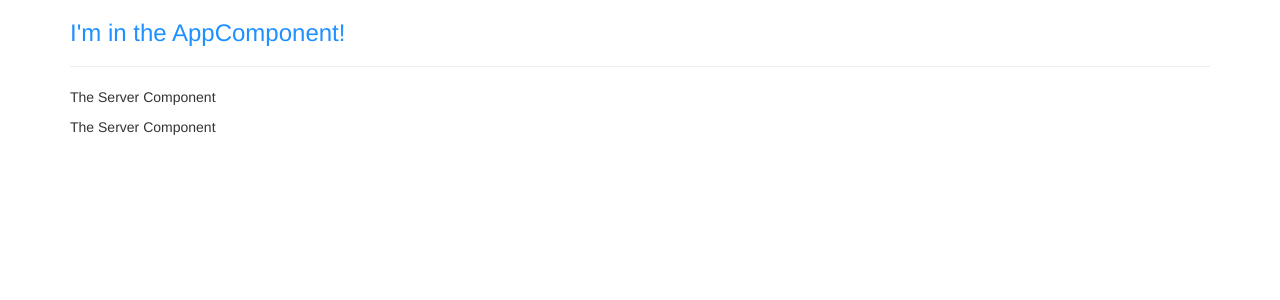
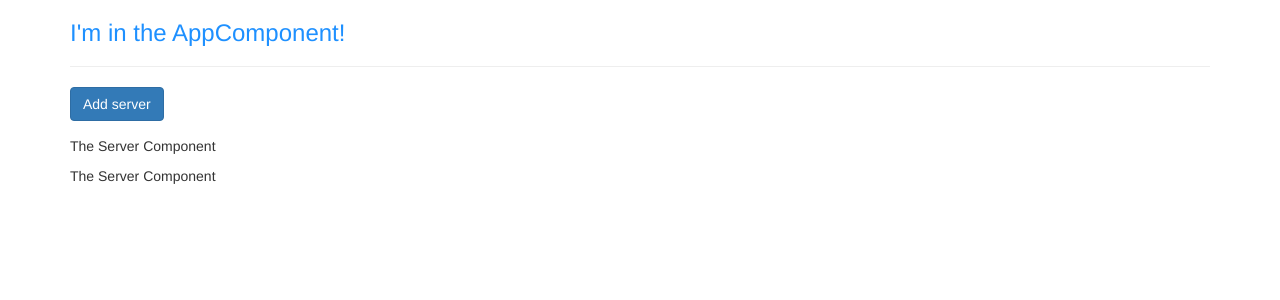
Before and after one commit to ForceAwakenz/Udemy-Max-Angular-Basics, an Angular app: page / in a window 1280 px wide. Shown: the top 300 px of the page. Built offline with nearby package versions, Linux system fonts and the light colour scheme.

Commit message:
add an examples of property binding, string interpolation, work with basic component properties

```diff
--- a/src/app/servers/servers.component.css
+++ b/src/app/servers/servers.component.css
@@ -0,0 +1,3 @@
+.btn {
+    margin-bottom: 15px;
+}
--- a/src/app/servers/servers.component.html
+++ b/src/app/servers/servers.component.html
@@ -1,2 +1,6 @@
+<button class="btn btn-primary" [disabled]="!allowNewServer" >Add server</button>
+<!-- <p>{{allowNewServer}}</p>
+<p [innerText]="allowNewServer" ></p> -->
+
 <app-server></app-server>
 <app-server></app-server>
--- a/src/app/servers/servers.component.ts
+++ b/src/app/servers/servers.component.ts
@@ -4,16 +4,19 @@ import { Component, OnInit } from '@angular/core';
   // selector: '[app-servers]',
   // selector: '.app-servers',
   selector: 'app-servers',
-  template: `
-    <app-server></app-server>
-    <app-server></app-server>`,
+  // template: `
+  //   <app-server></app-server>`,
+  templateUrl: './servers.component.html',
   styleUrls: ['./servers.component.css']
 })
 export class ServersComponent implements OnInit {
-
+  allowNewServer = false;
   constructor() { }
 
   ngOnInit() {
+    setTimeout(() => {
+      this.allowNewServer = true;
+    }, 3000);
   }
 
 }
```
